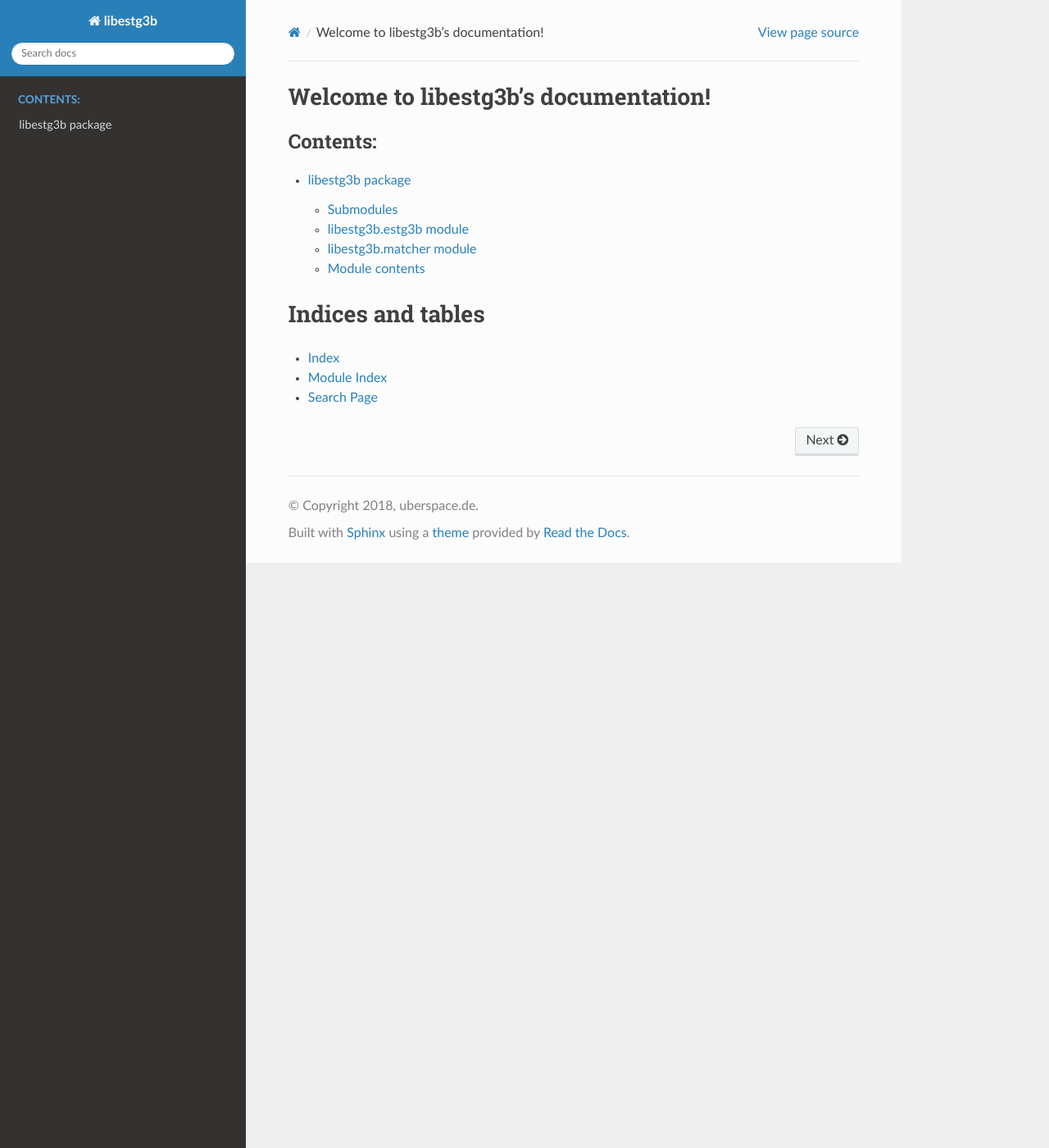
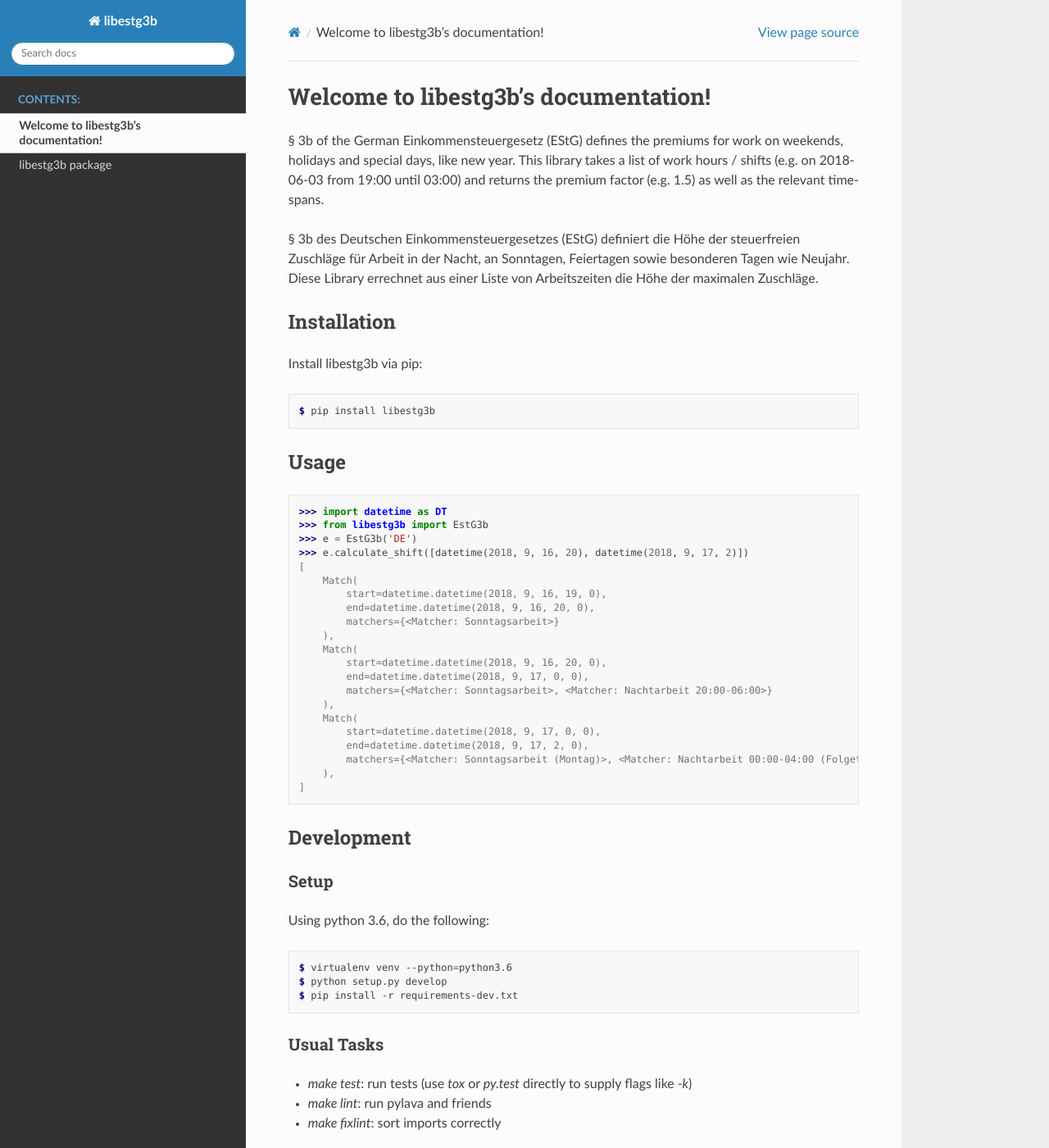
Before and after one commit to Uberspace/libestg3b, a Sphinx documentation site: the page built from docs/index.rst, in a window 1280 px wide and 1400 px high. Shown: the whole window at 82% size. Built offline with Sphinx 7.4.7 and the Read the Docs theme 2.0.0, drawn with Linux system fonts in a browser that asks for light colours; some of the changed text lies outside the part shown.

Commit message:
convert README to rst and use it as docs index

```diff
--- /dev/null
+++ b/README.rst
@@ -0,0 +1,107 @@
+libestg3b
+#########
+
+§ 3b of the German Einkommensteuergesetz (EStG) defines the premiums for work on
+weekends, holidays and special days, like new year. This library takes a list of
+work hours / shifts (e.g. on 2018-06-03 from 19:00 until 03:00) and returns the
+premium factor (e.g. 1.5) as well as the relevant time-spans.
+
+§ 3b des Deutschen Einkommensteuergesetzes (EStG) definiert die Höhe der
+steuerfreien Zuschläge für Arbeit in der Nacht, an Sonntagen, Feiertagen sowie
+besonderen Tagen wie Neujahr. Diese Library errechnet aus einer Liste von
+Arbeitszeiten die Höhe der maximalen Zuschläge.
+
+Installation
+------------
+
+Install libestg3b via pip:
+
+.. code-block:: console
+
+    $ pip install libestg3b
+
+Usage
+-----
+
+.. code-block:: pycon
+
+    >>> import datetime as DT
+    >>> from libestg3b import EstG3b
+    >>> e = EstG3b('DE')
+    >>> e.calculate_shift([datetime(2018, 9, 16, 20), datetime(2018, 9, 17, 2)])
+    [
+        Match(
+            start=datetime.datetime(2018, 9, 16, 19, 0),
+            end=datetime.datetime(2018, 9, 16, 20, 0),
+            matchers={<Matcher: Sonntagsarbeit>}
+        ),
+        Match(
+            start=datetime.datetime(2018, 9, 16, 20, 0),
+            end=datetime.datetime(2018, 9, 17, 0, 0),
+            matchers={<Matcher: Sonntagsarbeit>, <Matcher: Nachtarbeit 20:00-06:00>}
+        ),
+        Match(
+            start=datetime.datetime(2018, 9, 17, 0, 0),
+            end=datetime.datetime(2018, 9, 17, 2, 0),
+            matchers={<Matcher: Sonntagsarbeit (Montag)>, <Matcher: Nachtarbeit 00:00-04:00 (Folgetag)>}
+        ),
+    ]
+
+Development
+-----------
+
+Setup
+^^^^^
+
+Using python 3.6, do the following:
+
+.. code-block:: console
+
+    $ virtualenv venv --python=python3.6
+    $ python setup.py develop
+    $ pip install -r requirements-dev.txt
+
+Usual Tasks
+^^^^^^^^^^^
+
+* `make test`: run tests (use `tox` or `py.test` directly to supply flags like `-k`)
+* `make lint`: run pylava and friends
+* `make fixlint`: sort imports correctly
+
+Releasing a new version
+^^^^^^^^^^^^^^^^^^^^^^^
+
+Assuming you have been handed the required credentials, a new version
+can be released as follows.
+
+1. adapt the version in `setup.py`, according to [semver](http://semver.org/)
+2. commit this change as `Version 1.2.3`
+3. tag the resulting commit as `v1.2.3`
+4. push the new tag as well as the `master` branch
+5. update the package on PyPI:
+
+.. code-block:: console
+
+    rm dist/*
+    python setup.py sdist bdist_wheel
+    twine upload dist/*
+
+Prerequisites
+-------------
+
+This library is currently python 3.6+. If you would like to use this library
+with a lower python version, please open an issue. We're happy to change things
+around.
+
+Versioning
+----------
+
+New version numbers are assigned following [semver](http://semver.org/). All
+0.x.y versions are tested and usable, but do not have a stable public interface.
+
+A version 1.0 will be released, once we deem the library stable.
+
+License
+-------
+
+All code in this repository is licensed under the MIT license.
--- a/docs/index.rst
+++ b/docs/index.rst
@@ -6,15 +6,13 @@
 Welcome to libestg3b's documentation!
 =====================================
 
+.. include:: ../README.rst
+    :start-line: 3
+
+
 .. toctree::
    :maxdepth: 2
    :caption: Contents:
 
+   self
    libestg3b
-
-Indices and tables
-==================
-
-* :ref:`genindex`
-* :ref:`modindex`
-* :ref:`search`
--- a/setup.py
+++ b/setup.py
@@ -16,8 +16,8 @@ setup(
     author='uberspace.de',
     author_email='hallo@uberspace.de',
     url='https://github.com/uberspace/libestg3b',
-    long_description=open(path.abspath(path.dirname(__file__)) + '/README.md').read(),
-    long_description_content_type='text/markdown',
+    long_description=open(path.abspath(path.dirname(__file__)) + '/README.rst').read(),
+    long_description_content_type='text/x-rst',
     packages=[
         'libestg3b',
     ],
```
Also changed, not shown: README.md (deleted, +0 -97 lines).
